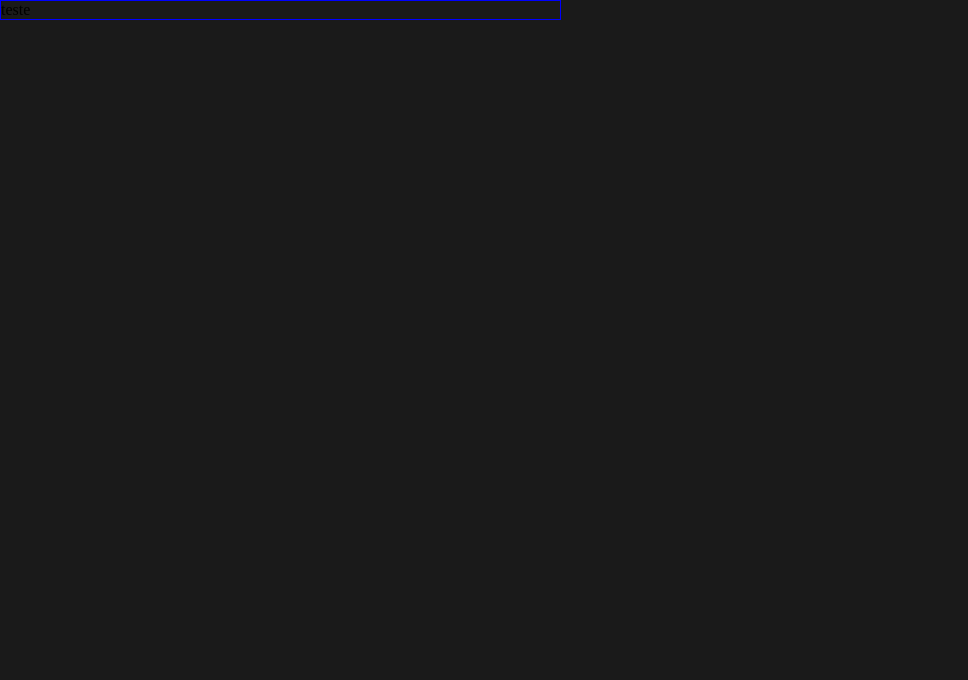
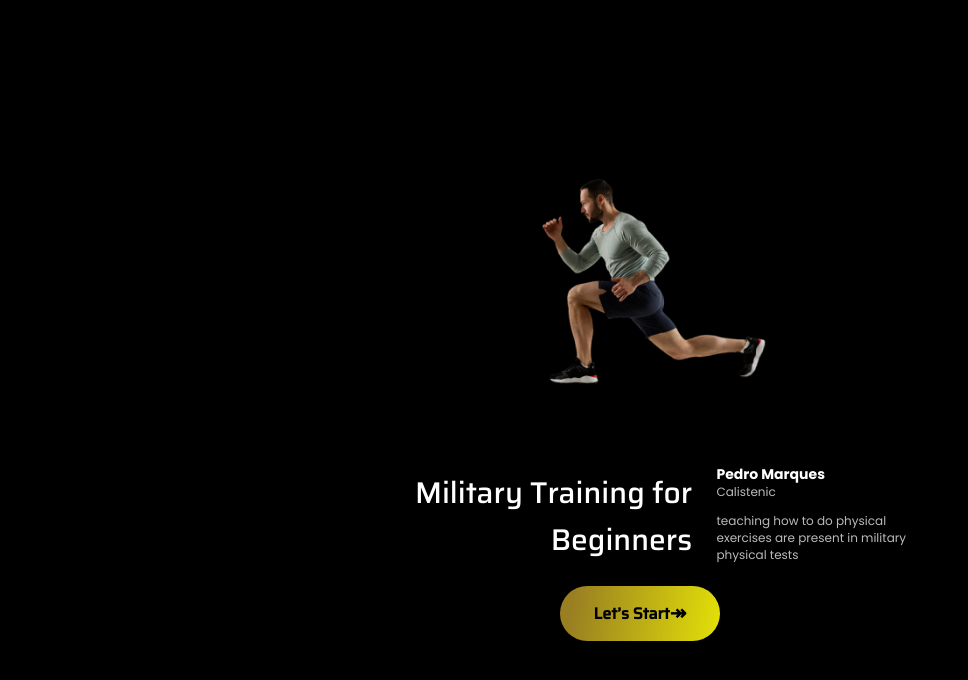
Before and after one commit to Pedro-Marques-Santos/calistenic, a React (Create React App) app: page / in a window 1280 px wide. Shown: the top 680 px of the page, without its empty margins (0-968 px from the left). Built offline with nearby package versions, Linux system fonts and the light colour scheme.

Commit message:
add Introduction

```diff
--- a/public/index.html
+++ b/public/index.html
@@ -5,6 +5,12 @@
   <meta charset="utf-8" />
   <meta name="viewport" content="width=device-width, initial-scale=1" />
   <meta name="description" content="Web site created using create-react-app" />
+
+  <link rel="preconnect" href="https://fonts.googleapis.com">
+  <link rel="preconnect" href="https://fonts.gstatic.com" crossorigin>
+  <link
+    href="https://fonts.googleapis.com/css2?family=Poppins:wght@400;500;600;700&family=Saira:wght@400;500&display=swap"
+    rel="stylesheet">
 
   <title>Celistenic</title>
 </head>
--- a/src/components/Introduction/index.tsx
+++ b/src/components/Introduction/index.tsx
@@ -1,10 +1,26 @@
-import { Base, Container } from "./styles";
+import { Base, ButtonStart, CoachContent, Container, Emoji, ImgPeaplo, Instructor, Name, TextInitial, TypeCoach, TypeTraining } from "./styles";
+
+import peaplo from "../../images/peaplo-test.png"
 
 export function Introduction() {
   return (
     <Base>
       <Container>
-        <div>teste</div>
+        <ImgPeaplo>
+          <img src={peaplo} alt="" />
+        </ImgPeaplo>
+        <TextInitial>
+          <TypeTraining>Military Training for Beginners</TypeTraining>
+          <TypeCoach>
+            <Name>Pedro Marques</Name>
+            <Instructor>Calistenic</Instructor>
+            <CoachContent>teaching how to do physical exercises are present in military physical tests</CoachContent>
+          </TypeCoach>
+        </TextInitial>
+        <ButtonStart>
+          <div>Let’s Start</div>
+          <Emoji>↠</Emoji>
+        </ButtonStart>
       </Container>
     </Base>
   );
--- a/src/components/Introduction/styles.ts
+++ b/src/components/Introduction/styles.ts
@@ -1,12 +1,91 @@
 import styled from "styled-components";
 
 export const Base = styled.div`
+  width: 100%;
   height: 100vh;
-  width: 100%;
   background: var(--black);
 `
 
 export const Container = styled.div`
-  width: 561.13px;
-  border: 1px solid blue;
+  color: var(--white);
+  height: 100%;
+  max-width: 591.13px;
+  min-width: 300px;
+  margin: 0 auto;
+  display: flex;
+  align-items: center;
+  justify-content: center;
+  flex-direction: column;
 `
+
+export const ImgPeaplo = styled.div`
+  width: 300px;
+  img {
+    width: 300px;
+  }
+`
+
+export const TextInitial = styled.div`
+  margin-top: 60px;
+  display: flex;
+`
+
+export const TypeTraining = styled.div`
+  display: flex;
+  align-items: center;
+  width: 100%;
+  height: 100px;
+  font-size: 30px;
+  font-family: 'Saira';
+  font-weight: 500;
+  text-align: end;
+`
+
+export const TypeCoach = styled.div`
+  width: 70%;
+`
+
+export const Name = styled.div`
+  font-size: 14px;
+  font-weight: 700;
+  line-height: 17px;
+  margin-left: 10%;
+`
+
+export const Instructor = styled.div`
+  color: var(--gray);
+  font-size: 12px;
+  font-weight: 400;
+  line-height: 17px;
+  margin-left: 10%;
+`
+
+export const CoachContent = styled.div`
+  color: var(--gray);
+  font-size: 12px;
+  font-weight: 400;
+  line-height: 17px;
+  margin-top: 12px;
+  margin-left: 10%;
+`
+
+export const ButtonStart = styled.div`
+  cursor: pointer;
+  color: var(--black);
+  margin-top: 20px;
+  height: 55px;
+  width: 160px;
+  border-radius: 30px;
+  background: linear-gradient(98.39deg, rgba(180, 149, 40, 0.85) 8.5%, #FAFF00 128.01%);
+  display: flex;
+  align-items: center;
+  justify-content: center;
+
+  font-family: 'Saira';
+  font-size: 16px;
+  font-weight: bold;
+`
+
+export const Emoji = styled.div`
+  font-size: 20px;
+`
--- a/src/styles/global.ts
+++ b/src/styles/global.ts
@@ -4,7 +4,13 @@ import { createGlobalStyle } from "styled-components";
 export const GlobalStyle = createGlobalStyle`
 
   :root {
-    --black: #000000E5;
+    --black: #000000;
+    --white: #FFFFFF;
+    --gray: #BDB9B9;
+  }
+
+  body {
+    font-family: 'Poppins';
   }
 
   * {
```
Also changed, not shown: src/images/peaplo-test.png (added), src/images/peaplo.png (added).
